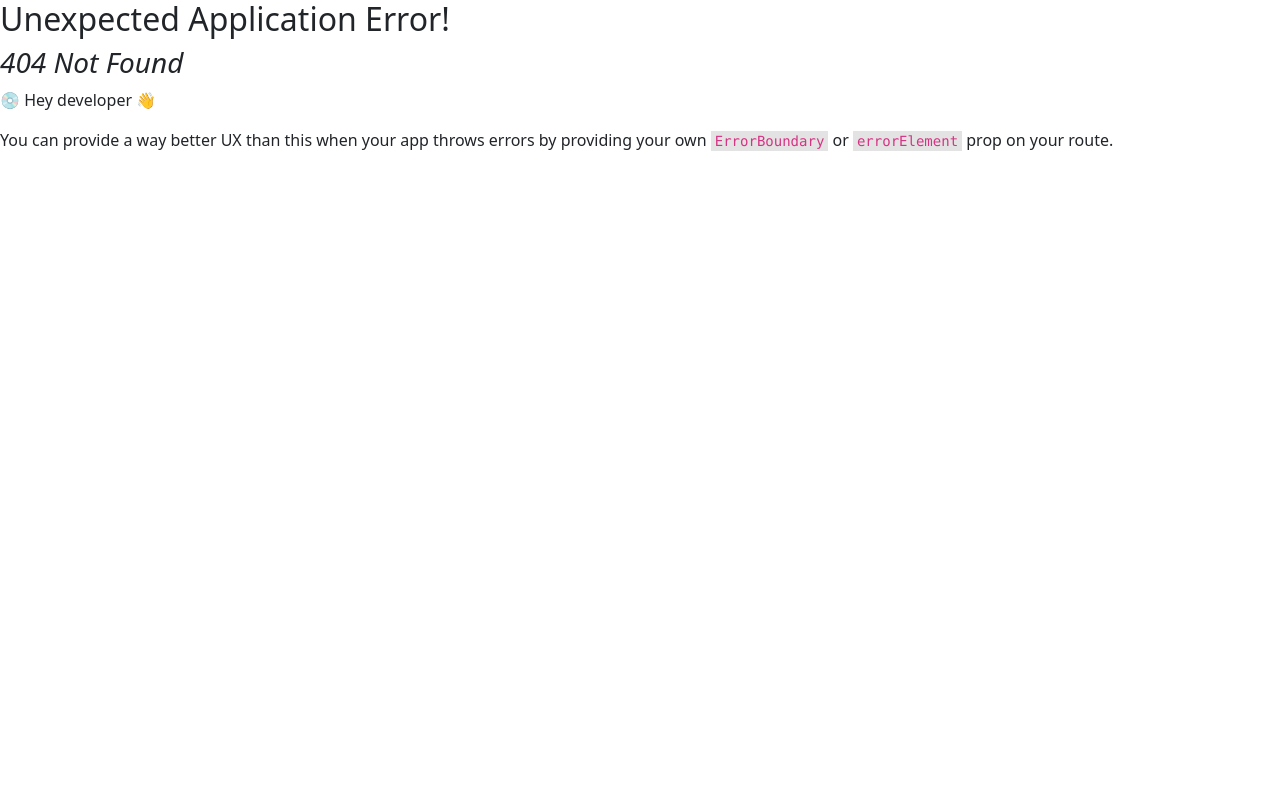
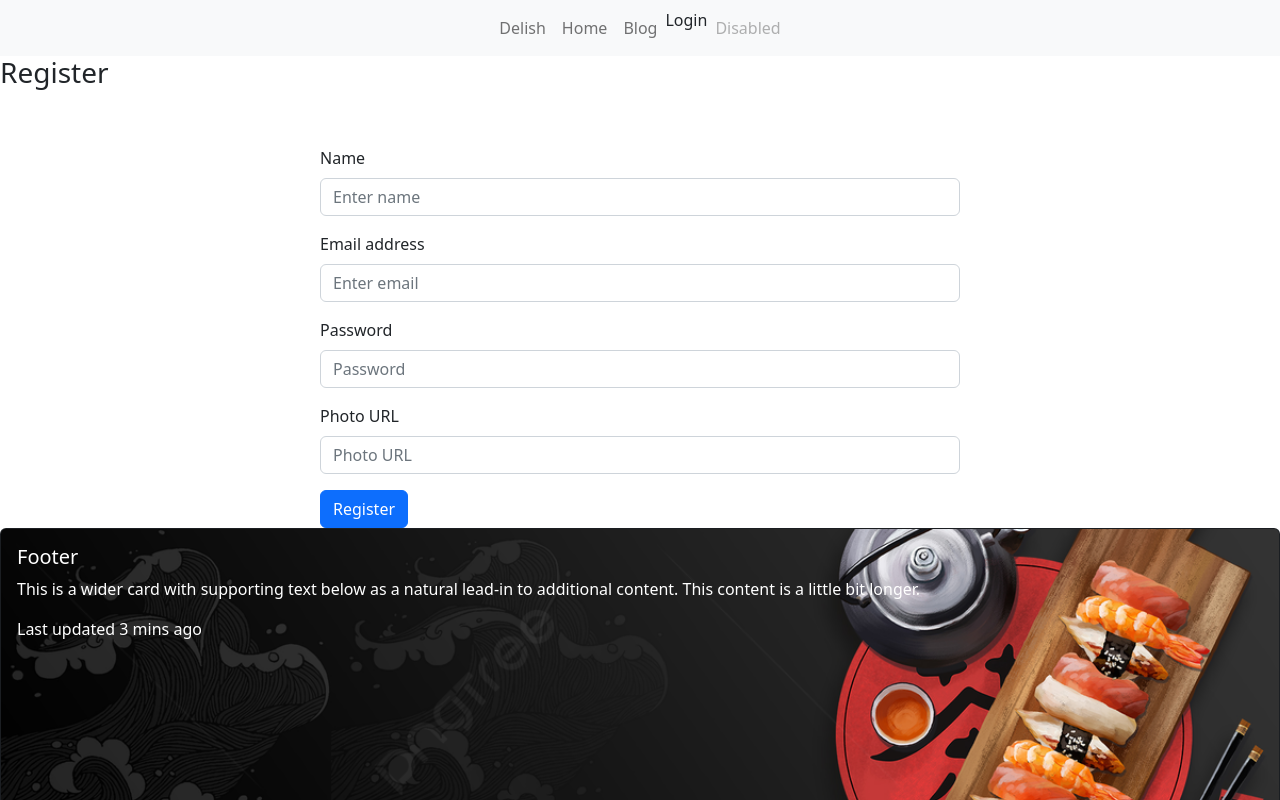
Before and after one commit to tezalve/delish, a React (Vite) app: page /register in a window 1280 px wide. Before the commit this address had no page. Shown: the top 800 px of the page. Built offline with nearby package versions, Linux system fonts and the light colour scheme.

Commit message:
:construction: basic layout and login register page

```diff
--- a/index.html
+++ b/index.html
@@ -2,7 +2,7 @@
 <html lang="en">
   <head>
     <meta charset="UTF-8" />
-    <link rel="icon" type="image/svg+xml" href="/vite.svg" />
+    <link rel="icon" type="image/svg+xml" href="" />
     <meta name="viewport" content="width=device-width, initial-scale=1.0" />
     <title>Delish</title>
   </head>
--- a/src/layouts/Main.jsx
+++ b/src/layouts/Main.jsx
@@ -1,10 +1,14 @@
 import React from 'react';
 import { Outlet } from 'react-router-dom';
+import Navb from '../pages/Navb/Navb';
+import Footer from '../pages/Footer/Footer';
 
 const Main = () => {
     return (
         <div>
+            <Navb></Navb>
             <Outlet></Outlet>
+            <Footer></Footer>
         </div>
     );
 };
--- /dev/null
+++ b/src/pages/Authentication/Login/Login.jsx
@@ -0,0 +1,39 @@
+import React from 'react';
+import { Button, Form } from 'react-bootstrap';
+import { Link } from 'react-router-dom';
+
+const Login = () => {
+    const handleLogin = event => {
+        event.preventDefault();
+
+        const form = event.target;
+        const email = form.email.value;
+        const password = form.password.value;
+        console.log(email, password);
+    }
+
+    return (
+        <div className='mx-auto w-50 pt-5'>
+            <h3>Login</h3>
+            <Form onSubmit={handleLogin}>
+                <Form.Group className="mb-3" controlId="formBasicEmail">
+                    <Form.Label>Email address</Form.Label>
+                    <Form.Control type="email" name='email' placeholder="Enter email" />
+                </Form.Group>
+
+                <Form.Group className="mb-3" controlId="formBasicPassword">
+                    <Form.Label>Password</Form.Label>
+                    <Form.Control type="password" name='password' placeholder="Password" required/>
+                </Form.Group>
+                <Button variant="primary" type="submit">
+                    Login
+                </Button>
+                <Link to={'/register'}>
+                    <p>New To Prac Auth?</p>
+                </Link>
+            </Form>
+        </div>
+    );
+};
+
+export default Login;
--- /dev/null
+++ b/src/pages/Authentication/Register/Register.jsx
@@ -0,0 +1,48 @@
+import React from 'react';
+import { Button, Form } from 'react-bootstrap';
+
+const Register = () => {
+
+    const handleRegister = event => {
+        event.preventDefault();
+
+        const form = event.target;
+        const name = form.name.value;
+        const email = form.email.value;
+        const password = form.password.value;
+        const url = form.url.value;
+        console.log(name, email, password, url);
+    }
+
+    return (
+        <div>
+            <h3>Register</h3>
+            <Form onSubmit={handleRegister} className='mx-auto w-50 pt-5'>
+                <Form.Group className="mb-3" controlId="formBasicEmail">
+                    <Form.Label>Name</Form.Label>
+                    <Form.Control type="name" name="name" placeholder="Enter name" />
+                </Form.Group>
+
+                <Form.Group className="mb-3" controlId="formBasicEmail">
+                    <Form.Label>Email address</Form.Label>
+                    <Form.Control type="email" name="email" placeholder="Enter email" />
+                </Form.Group>
+
+                <Form.Group className="mb-3" controlId="formBasicPassword">
+                    <Form.Label>Password</Form.Label>
+                    <Form.Control type="password" name="password" placeholder="Password" />
+                </Form.Group>
+
+                <Form.Group className="mb-3" controlId="formBasicPassword">
+                    <Form.Label>Photo URL</Form.Label>
+                    <Form.Control type="text" name="url" placeholder="Photo URL" />
+                </Form.Group>
+                <Button variant="primary" type="submit">
+                    Register
+                </Button>
+            </Form>
+        </div>
+    );
+};
+
+export default Register;
--- /dev/null
+++ b/src/pages/Footer/Footer.jsx
@@ -0,0 +1,23 @@
+import React from 'react';
+import { Card } from 'react-bootstrap';
+import footer from "../../assets/images/footer.jpg"
+
+const Footer = () => {
+    return (
+        <div>
+            <Card className="bg-dark text-white">
+                <Card.Img src={footer} alt="Card image" />
+                <Card.ImgOverlay>
+                    <Card.Title>Footer</Card.Title>
+                    <Card.Text>
+                        This is a wider card with supporting text below as a natural lead-in
+                        to additional content. This content is a little bit longer.
+                    </Card.Text>
+                    <Card.Text>Last updated 3 mins ago</Card.Text>
+                </Card.ImgOverlay>
+            </Card>
+        </div>
+    );
+};
+
+export default Footer;
--- /dev/null
+++ b/src/pages/Navb/Navb.jsx
@@ -0,0 +1,33 @@
+import React from 'react';
+import { Link } from 'react-router-dom';
+
+const Navb = () => {
+    return (
+        <div>
+            <nav className="navbar navbar-expand-lg navbar-light bg-light">
+                <div className="mx-auto">
+                    <ul className="navbar-nav">
+                        <li className="nav-item active">
+                            <a className="nav-link" href="#">Delish</a>
+                        </li>
+                        <li className="nav-item active">
+                            <a className="nav-link" href="#">Home</a>
+                        </li>
+                        <li className="nav-item">
+                            <a className="nav-link" href="#">Blog</a>
+                        </li>
+                        <li className="nav-item">
+                            <Link className='text-reset text-decoration-none' to={"/login"}>Login</Link>
+                        </li>
+                        <li className="nav-item">
+                            <a className="nav-link disabled" href="#" tabIndex="-1" aria-disabled="true">Disabled</a>
+                        </li>
+                    </ul>
+                </div>
+
+            </nav>
+        </div>
+    );
+};
+
+export default Navb;
```
Also changed, not shown: src/routes/routes.jsx (+10 -0 lines), src/assets/images/footer.jpg (added).
